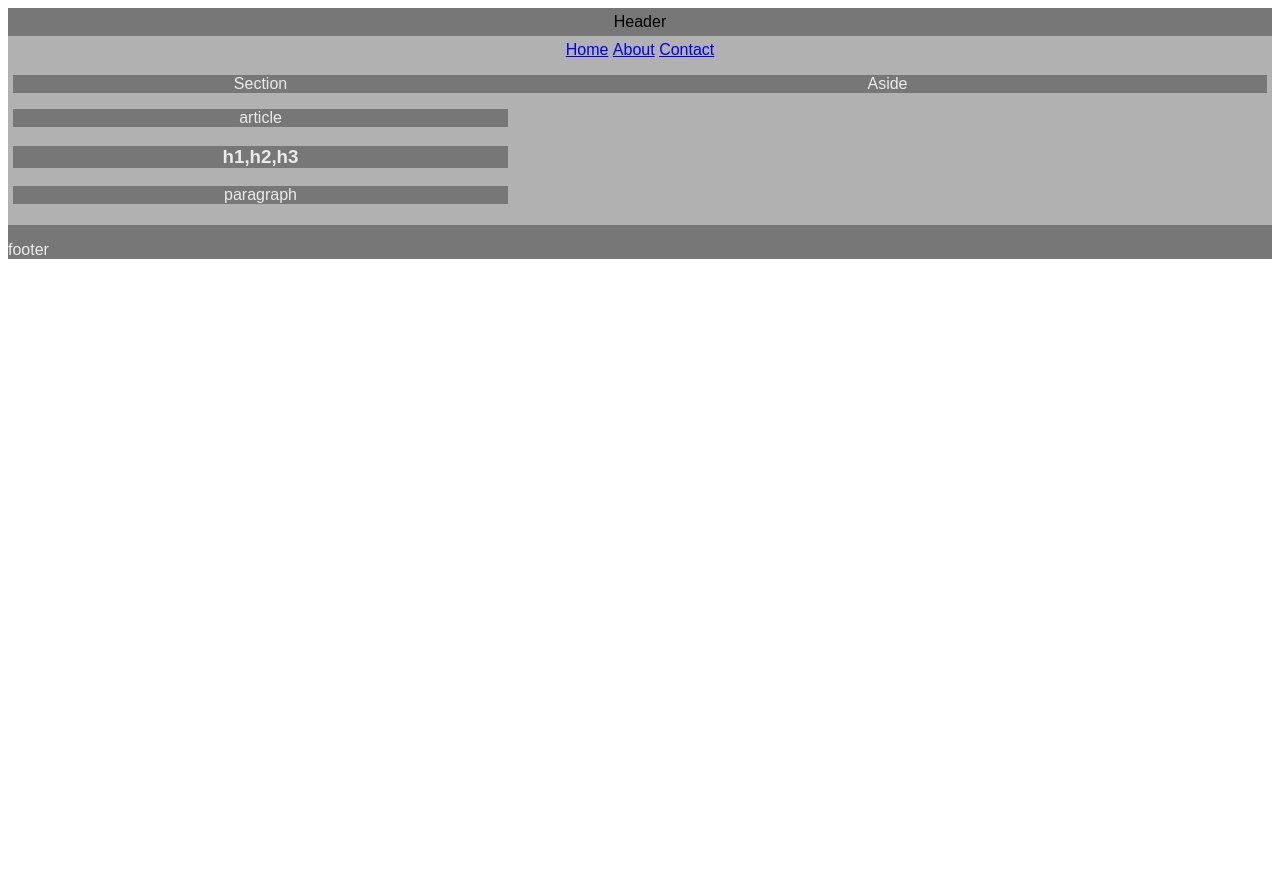
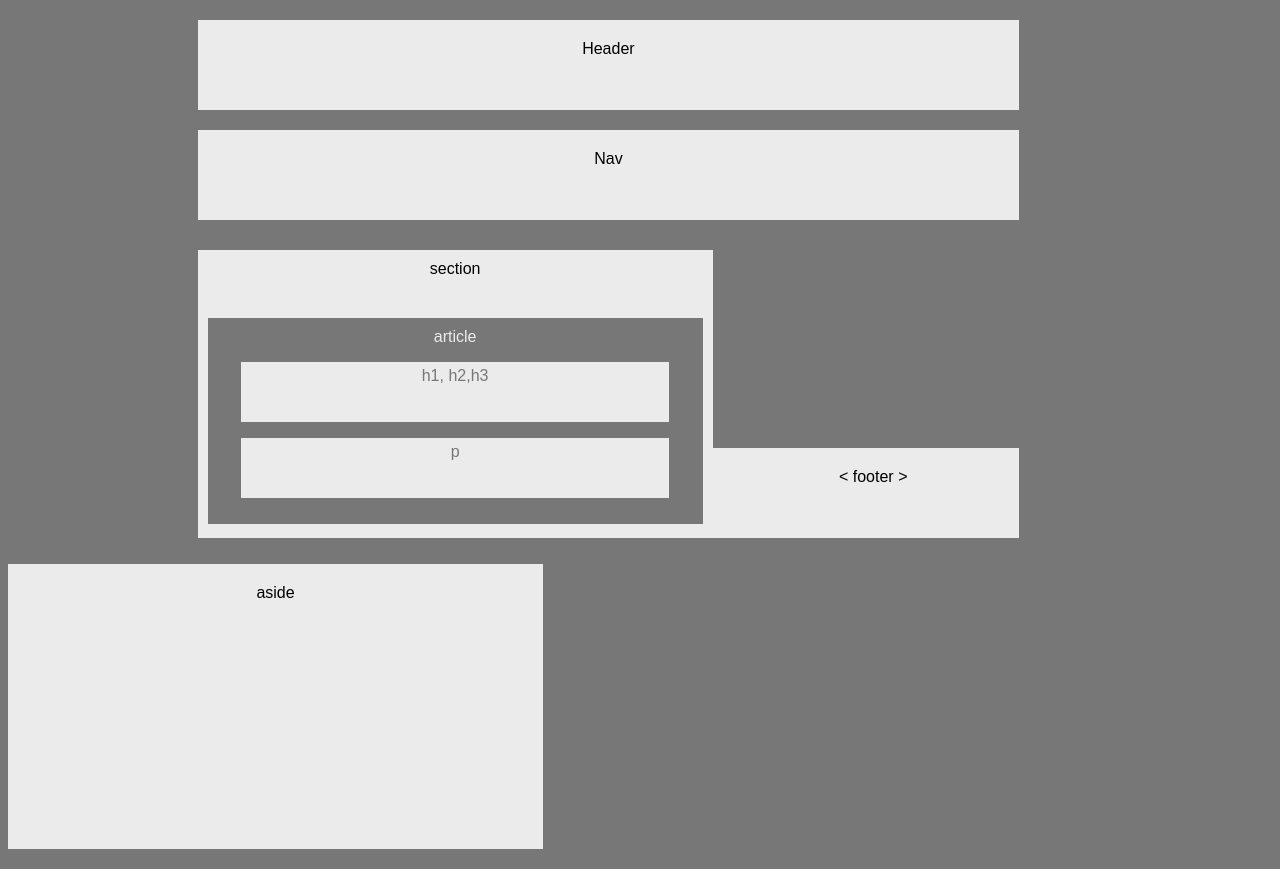
Before and after one commit to XD3V/HW-Wireframe, a plain HTML site: page index.html in a window 1280 px wide. Before the commit the page ends 800 px from the top, so only its background shows below. Drawn offline with Linux system fonts and the light colour scheme.

Commit message:
Final changes

```diff
--- a/index.html
+++ b/index.html
@@ -6,18 +6,21 @@
     <title>Easier Assignment - Building a Wireframe</title>
 </head>
 
-    <div class="body">
 <body>
 
-    <div class="header">
 
-    <header>Header</header>
 
-    </div>
+    <header>
+        <div>Header</div>
+    </header>
 
-    <div class="Nav">
-    <Nav>
 
+
+
+        <Nav>
+          <div>Nav</div>
+
+<!-- nav bar
             <div class="ul">
 
         <ul>
@@ -33,34 +36,43 @@
         </ul>
 
             </div>
-    </Nav>
+        -->
+     </Nav>
 
 
-    <section class="Section">
-        <p class="p">Section</p>
+        <section >
 
-        <article class=".article">
-            <p class="p">article</p>
+            <div>section</div>
 
-            <h1 class="h1">h1,h2,h3</h1>
 
-            <p class="p">paragraph</p>
 
-        </article>
+        <article>
 
-    </section>
+                 <div> article </div>
 
-            <aside class="aside">
-                <p class="p">Aside</p>
+                <p> h1, h2,h3 </p>
+
+                <p> p</p>
+
+
+            </article>
+
+            </section>
+
+
+            <aside >
+                    <div>aside</div>
             </aside>
 
-    </div>
+
+<footer >
+
+  &lt; footer &gt;
+
+</footer>
 
 
-<footer class=".footer">
-<p class="p">footer</p>
-</footer>
 
-</div>
 </body>
+
 </html>
--- a/style.css
+++ b/style.css
@@ -1,5 +1,5 @@
 /* Body css */
-.body
+body
 {
 font-family: 'Arial', 'Helvetica Neue' , 'sans-serif';
 color: '#777';
@@ -10,65 +10,86 @@ font-size: '18px';
 
 /* Header */
 
-.header
+header
 {
-
-    padding:5px;
+    margin-right: 20%;
+    margin-left: 15%;
+    margin-top: 20px;
+    margin-bottom: 20px;
+    padding:20px;
     text-align: center ;
-    background-color: '#ebebeb';
+    background: #ebebeb;
+    height: 50px;
 }
 
 /* Header, Nav, Section, Aside, Footer css */
 
 
- .Nav
+ Nav
  {
-   overflow: hidden;
-    background-color: rgb(177, 177, 177);
-     padding: 5px;
-     text-align: center;
+   margin-left: 15%;
+   margin-top: 10px;
+    margin-bottom: 20px;
+    padding:20px;
+    text-align: center ;
+    background: #ebebeb;
+    height: 50px;
+    margin-right: 20%;
 }
-  .Section
+
+
+  aside
   {
-    background: '#ebebeb';
+    width: 495px;
     float: left;
+    margin-top: 10px;
+    margin-bottom: 20px;
+    padding:20px;
+    text-align: center ;
+    background: #ebebeb;
+    height: 245px;
+
+  }
+ Section
+  {
+    background: #ebebeb;
     width: 495px;
-}
-  .aside
-  {
-    background: '#ebebeb';
-
-}
-  .footer
-  {
-    background: '#ebebeb';
     float: left;
-    clear:right;
-}
+    margin-left: 15%;
+    margin-right: 10%;
+    margin-top: 10px;
+    margin-bottom: 20px;
+    padding:20px;
+    text-align: center ;
+    background: #ebebeb;
+    height: 25%;
+    padding: 10px;
+  }
 
 /* Article css */
 
-.article
+article
 {
-    color: '#ebebeb';
-    background: '#777';
+    color: #ebebeb;
+    background: #777;
+    height: 75%;
+    margin-top: 40px;
+    padding: 10px;
 }
 
 /* h1, p css */
 
-.h1,.h2, .h3, .p
+ p
 {
-    color: #ebebeb;
-    background: #777;
+    color: #777;
+    background: #ebebeb;
+    height: 50px;
+    margin-right: 5%;
+    margin-left: 5%;
+    padding: 5px;
 }
 
-.section
-{
-  width: 495px;
-  color: '#ebebeb';
-  background-color: #777;
-  float: left;
-}
+
 ul
 {
 list-style-type: none;
@@ -80,3 +101,15 @@ li
 {
 display: inline;
 }
+
+ footer
+  {
+    margin-left: 15%;
+    margin-top: 18%;
+     margin-bottom: 20px;
+     padding:20px;
+     background: #ebebeb;
+     height: 50px;
+     margin-right: 20%;
+
+}
```
